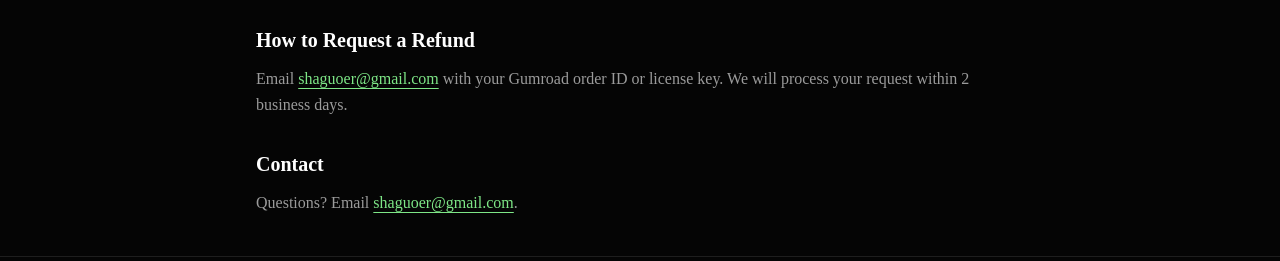
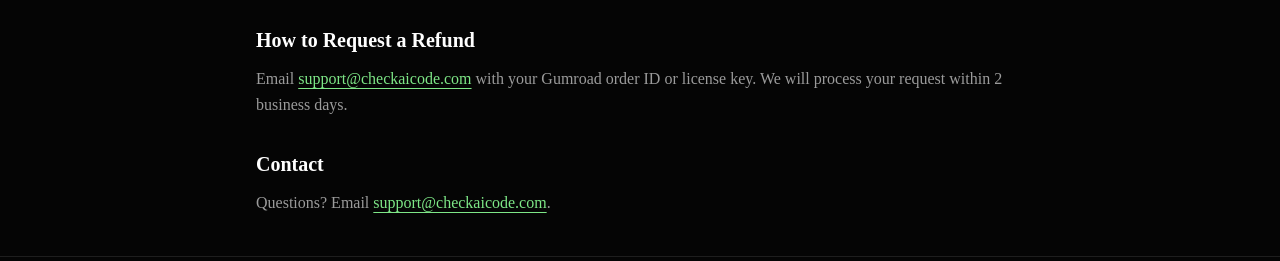
Before and after one commit to shaguoerai/checkaicode, a Next.js app: page /refund in a window 1280 px wide. Shown: the part 537-798 px from the top of the page. Built offline with nearby package versions, Linux system fonts and the light colour scheme.

Commit message:
fix: align support contact email

```diff
--- a/src/app/pricing/page.tsx
+++ b/src/app/pricing/page.tsx
@@ -270,7 +270,7 @@ export default function PricingPage() {
         { text: t("teamSla"), included: true },
       ],
       cta: t("contactSales"),
-      ctaHref: "mailto:shaguoer@gmail.com?subject=Check%20AI%20Code%20Team%20Plan",
+      ctaHref: "mailto:support@checkaicode.com?subject=Check%20AI%20Code%20Team%20Plan",
       highlighted: false,
     },
   ];
--- a/src/app/privacy/page.tsx
+++ b/src/app/privacy/page.tsx
@@ -97,8 +97,8 @@ export default function PrivacyPage() {
               <h2 className="text-xl font-semibold text-white">Contact</h2>
               <p className="mt-3 leading-relaxed">
                 Questions? Email{" "}
-                <a href="mailto:shaguoer@gmail.com" className="text-neon underline underline-offset-4 hover:text-neon/80">
-                  shaguoer@gmail.com
+                <a href="mailto:support@checkaicode.com" className="text-neon underline underline-offset-4 hover:text-neon/80">
+                  support@checkaicode.com
                 </a>.
               </p>
             </section>
--- a/src/app/refund/page.tsx
+++ b/src/app/refund/page.tsx
@@ -67,8 +67,8 @@ export default function RefundPage() {
               <h2 className="text-xl font-semibold text-white">How to Request a Refund</h2>
               <p className="mt-3 leading-relaxed">
                 Email{" "}
-                <a href="mailto:shaguoer@gmail.com" className="text-neon underline underline-offset-4 hover:text-neon/80">
-                  shaguoer@gmail.com
+                <a href="mailto:support@checkaicode.com" className="text-neon underline underline-offset-4 hover:text-neon/80">
+                  support@checkaicode.com
                 </a>{" "}
                 with your Gumroad order ID or license key. We will process your request within 2 business days.
               </p>
@@ -78,8 +78,8 @@ export default function RefundPage() {
               <h2 className="text-xl font-semibold text-white">Contact</h2>
               <p className="mt-3 leading-relaxed">
                 Questions? Email{" "}
-                <a href="mailto:shaguoer@gmail.com" className="text-neon underline underline-offset-4 hover:text-neon/80">
-                  shaguoer@gmail.com
+                <a href="mailto:support@checkaicode.com" className="text-neon underline underline-offset-4 hover:text-neon/80">
+                  support@checkaicode.com
                 </a>.
               </p>
             </section>
--- a/src/app/terms/page.tsx
+++ b/src/app/terms/page.tsx
@@ -121,8 +121,8 @@ export default function TermsPage() {
               <h2 className="text-xl font-semibold text-white">8. Contact</h2>
               <p className="mt-3 leading-relaxed">
                 Questions? Email{" "}
-                <a href="mailto:shaguoer@gmail.com" className="text-neon underline underline-offset-4 hover:text-neon/80">
-                  shaguoer@gmail.com
+                <a href="mailto:support@checkaicode.com" className="text-neon underline underline-offset-4 hover:text-neon/80">
+                  support@checkaicode.com
                 </a>.
               </p>
             </section>
```
